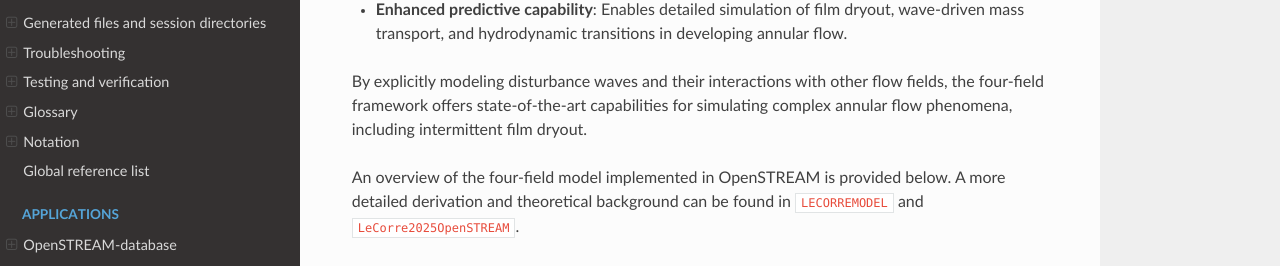
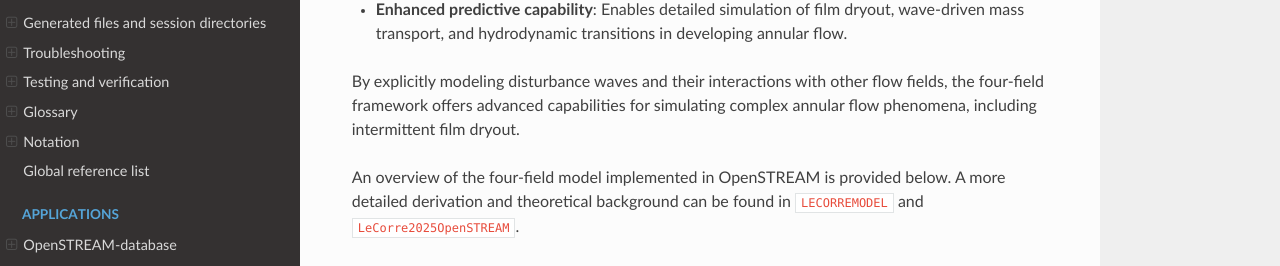
Before and after one commit to OpenSTREAM-solvers/openstream, a Sphinx documentation site: the page built from docs/source/Guides/theory/FourField_Model_Theory.rst, in a window 1280 px wide and 900 px high, scrolled down 559 px. Shown: the part 186-452 px from the top of the window. Built offline with Sphinx 7.4.7 and the Read the Docs theme 3.1.0, drawn with Linux system fonts in a browser that asks for light colours; cross-references to code outside the pages are shown as plain code; some of the changed text lies outside the part shown.

Commit message:
docs(guides): moderate claims

```diff
--- a/docs/source/Community/faq.rst
+++ b/docs/source/Community/faq.rst
@@ -67,7 +67,7 @@
      general workflow can therefore be used to compare different levels of
      physical resolution.
 
-   * **State-of-the-art annular-flow modeling.** The three-field solver separates
+   * **Advanced annular-flow modeling.** The three-field solver separates
      the liquid into wall-film and entrained-droplet fields. The four-field
      solver further separates the liquid film into base-film and
      disturbance-wave fields and includes wave-frequency transport.
--- a/docs/source/Guides/theory/FourField_Model_Theory.rst
+++ b/docs/source/Guides/theory/FourField_Model_Theory.rst
@@ -20,7 +20,7 @@
 - **Non-equilibrium dynamics**: Includes a Boltzmann-type wave number density transport equation to simulate wave formation, merging, and dissipation.
 - **Enhanced predictive capability**: Enables detailed simulation of film dryout, wave-driven mass transport, and hydrodynamic transitions in developing annular flow.
 
-By explicitly modeling disturbance waves and their interactions with other flow fields, the four-field framework offers state-of-the-art capabilities for simulating complex annular flow phenomena, including intermittent film dryout.
+By explicitly modeling disturbance waves and their interactions with other flow fields, the four-field framework offers advanced capabilities for simulating complex annular flow phenomena, including intermittent film dryout.
 
 An overview of the four-field model implemented in OpenSTREAM is provided below. A more detailed derivation and theoretical background can be found in :cite:t:`LECORREMODEL` and :cite:t:`LeCorre2025OpenSTREAM`.
 
@@ -115,7 +115,7 @@
 Role in OpenSTREAM
 ------------------
 
-The four-field model provides state-of-the-art simulation capabilities for annular two-phase flow, including in developing flow regions. It captures wave dynamics and their impact on mass and momentum transfer.
+The four-field model provides an advanced representation of annular two-phase flow, including in developing flow regions. It captures wave dynamics and their impact on mass and momentum transfer.
 
 ----
 
--- a/docs/source/Guides/theory/ThreeField_Model_Theory.rst
+++ b/docs/source/Guides/theory/ThreeField_Model_Theory.rst
@@ -100,7 +100,7 @@
 Role in OpenSTREAM
 ------------------
 
-The three-field model is the preferred framework for simulating annular two-phase flow up to the point of liquid film dryout. It offers detailed modeling of liquid film and droplet dynamics, making it particularly well-suited for advanced thermal-hydraulic analyses in Boiling Water Reactor (BWR) applications.
+The three-field model provides a framework for simulating annular two-phase flow up to the point of liquid film dryout. It offers detailed modeling of liquid film and droplet dynamics, intended for advanced thermal-hydraulic analyses in Boiling Water Reactor (BWR) applications.
 
 ----
 
```
Also changed, not shown: other parts of docs/source/Guides/theory/ThreeField_Model_Theory.rst (+1 -1 lines).
